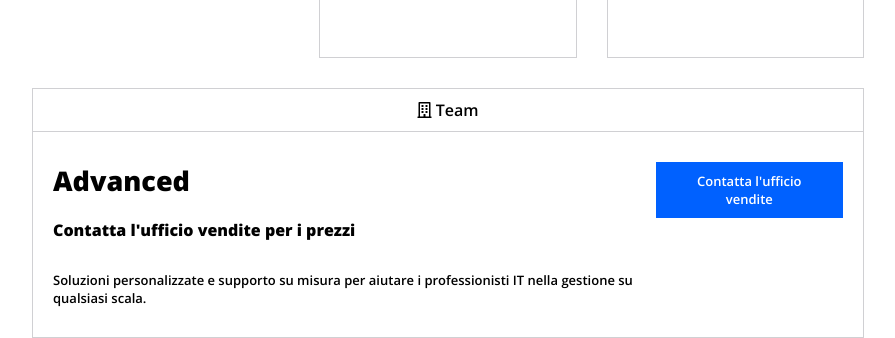
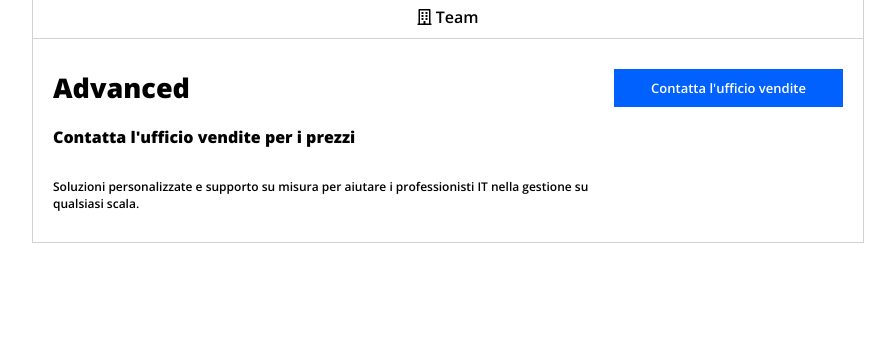
Before and after one commit to ALAM-97/htmlcss-dropbox, a plain HTML site: page index.html in a window 1280 px wide. Shown: the part 2109-2447 px from the top of the page, without its empty margins (192-1087 px from the left). After the commit the page ends 2352 px from the top, so only its background shows below. Drawn offline with nearby package versions, Linux system fonts and the light colour scheme.

Commit message:
FIX - Columns Font Size

```diff
--- a/css/style.css
+++ b/css/style.css
@@ -173,7 +173,7 @@ section .main-content h2 {
 
 .col-content {
     padding: 30px 20px 20px 20px;
-    font-size: 13px;
+    font-size: 12px;
 }
 
 .col-content h3 {
@@ -235,12 +235,12 @@ p.month {
     border: 1px solid #d0d0d3;
 }
 .bottom-col-left {
-    width: 75%;
+    width: 70%;
     float: left;
 }
 
 .bottom-col-right {
-    width: 25%;
+    width: 30%;
     float: left;
 }
 
@@ -251,7 +251,7 @@ p.month {
 
 .bottom-col .col-content {
     padding: 30px 0 20px 20px;
-    font-size: 13px;
+    font-size: 12px;
 }
 
 .bottom-col-right .btn {
```
